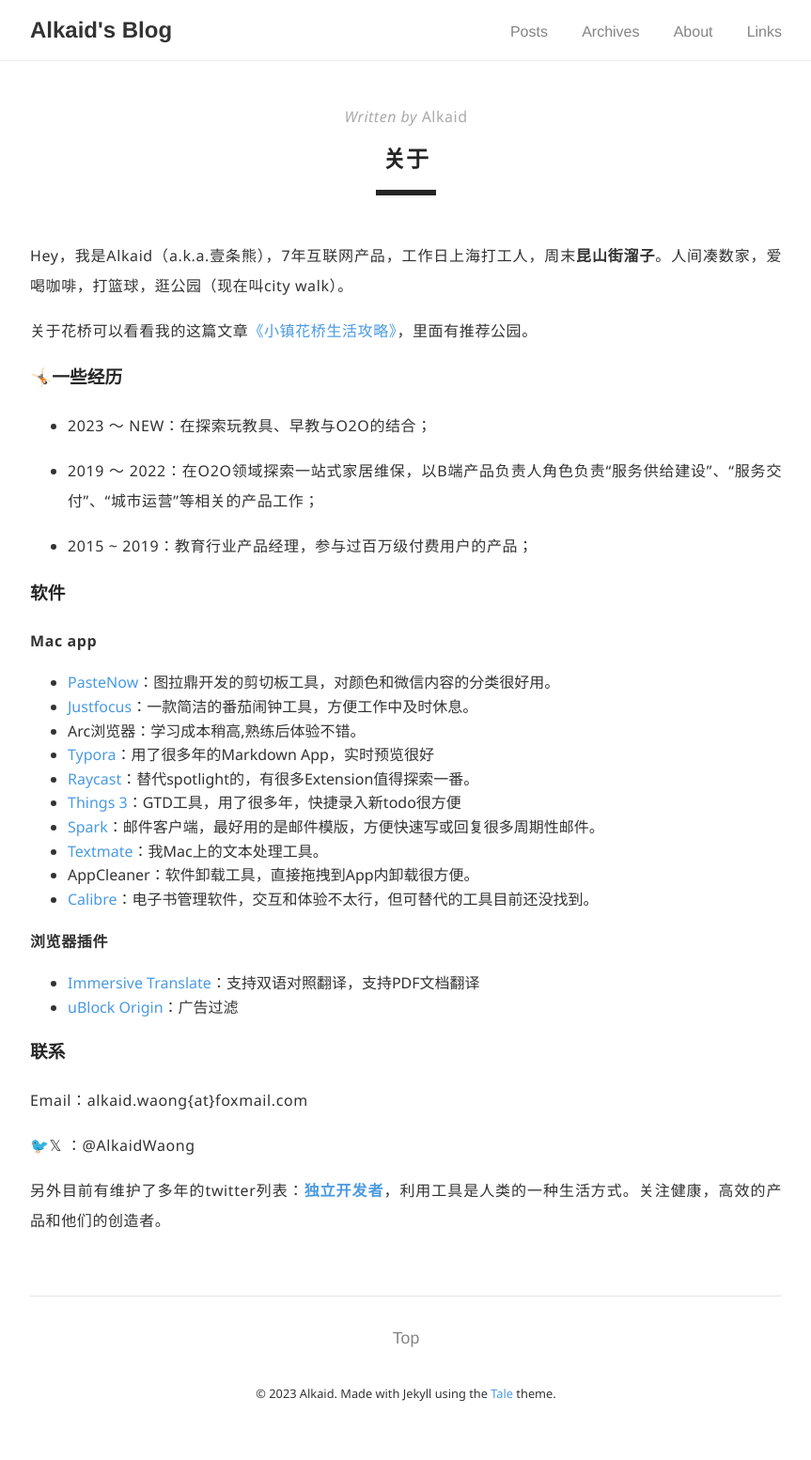
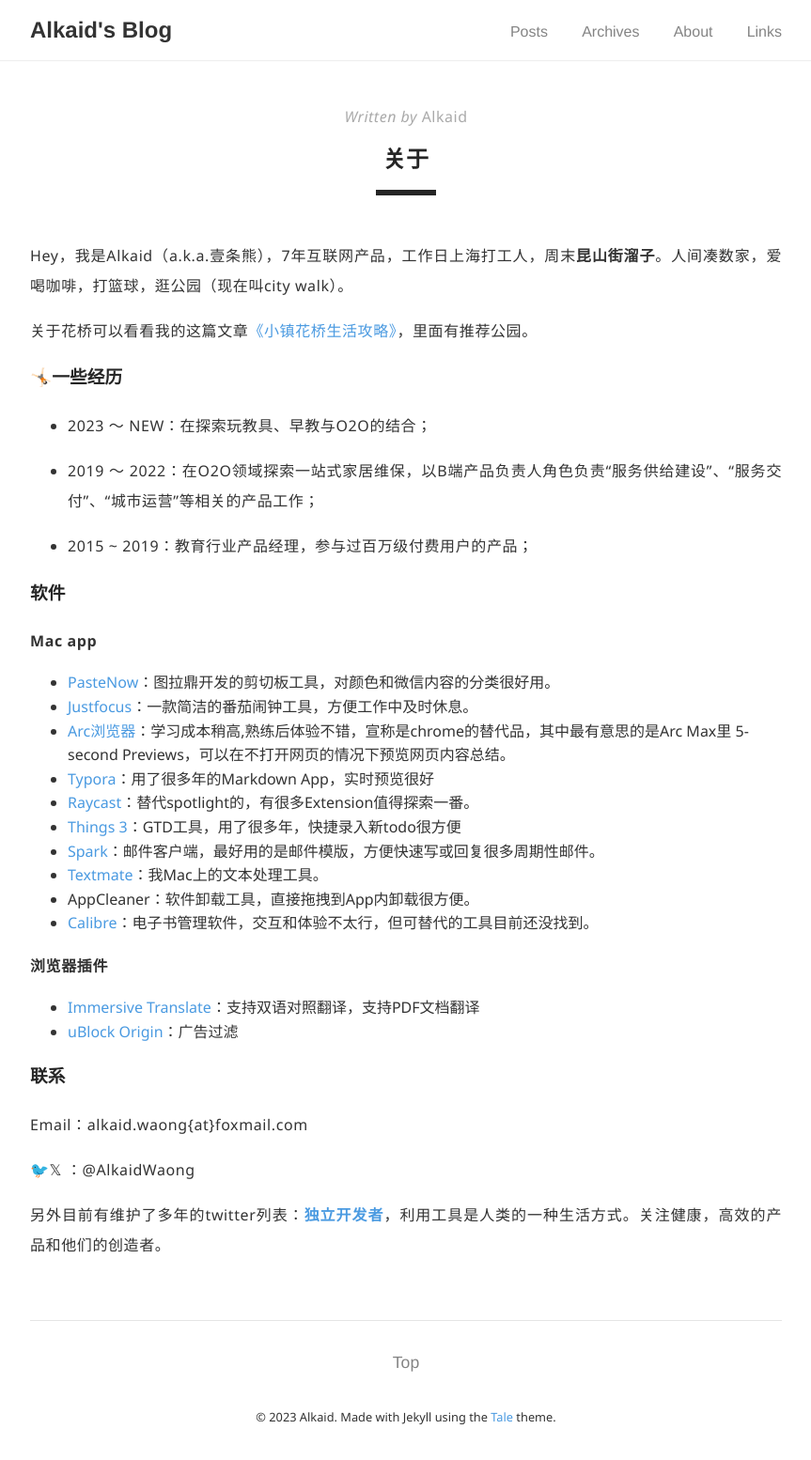
Before and after one commit to AlkaidWaong/ifoz, a Jekyll site: the page built from _pages/about.md, in a window 1280 px wide. Shown: the whole page at 94% size, without its empty margins (208-1071 px from the left). Built offline with Jekyll 4.4.1, drawn with Linux system fonts in a browser that asks for light colours; comment, search, counter and statistics services are not loaded; before the commit the page ends 1528 px from its top, so only the background shows below that.

Commit message:
Update about.md

```diff
--- a/_pages/about.md
+++ b/_pages/about.md
@@ -28,7 +28,7 @@ Hey，我是Alkaid（a.k.a.壹条熊），7年互联网产品，工作日上海
 
 - [PasteNow](https://apps.apple.com/us/app/pastenow-%E5%89%AA%E8%B4%B4%E6%9D%BF%E5%B7%A5%E5%85%B7/id1552536109?l=zh-Hans-CN)：图拉鼎开发的剪切板工具，对颜色和微信内容的分类很好用。
 - [Justfocus](https://getjustfocus.com/?ref=just-focus-mac)：一款简洁的番茄闹钟工具，方便工作中及时休息。
-- Arc浏览器：学习成本稍高,熟练后体验不错。
+- [Arc浏览器](https://arc.net/)：学习成本稍高,熟练后体验不错，宣称是chrome的替代品，其中最有意思的是Arc Max里 5-second Previews，可以在不打开网页的情况下预览网页内容总结。
 - [Typora](https://typora.io/)：用了很多年的Markdown App，实时预览很好
 - [Raycast](https://www.raycast.com/)：替代spotlight的，有很多Extension值得探索一番。
 - [Things 3](https://apps.apple.com/us/app/things-3/id904280696?l=zh-Hans-CN&mt=12)：GTD工具，用了很多年，快捷录入新todo很方便
```
